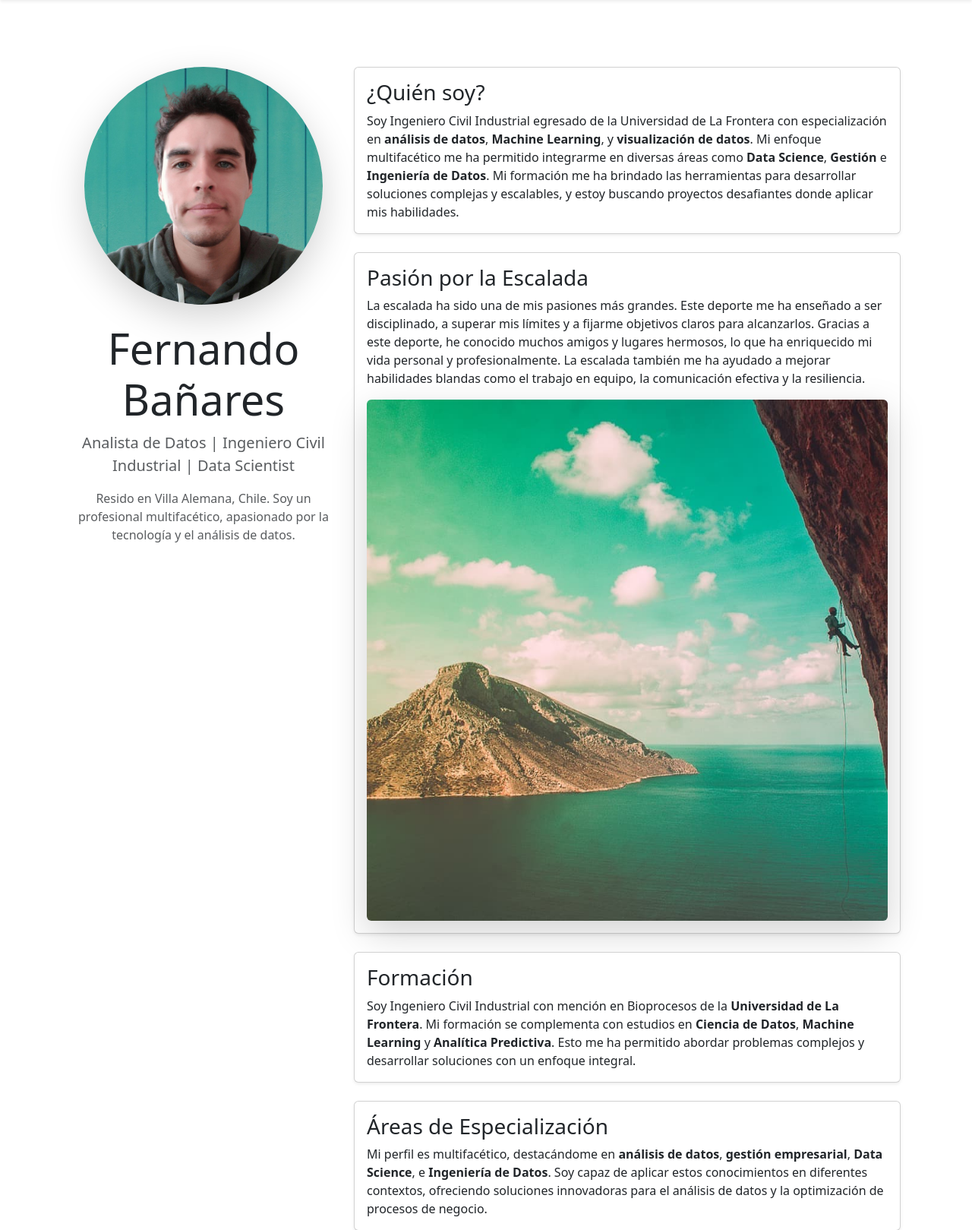
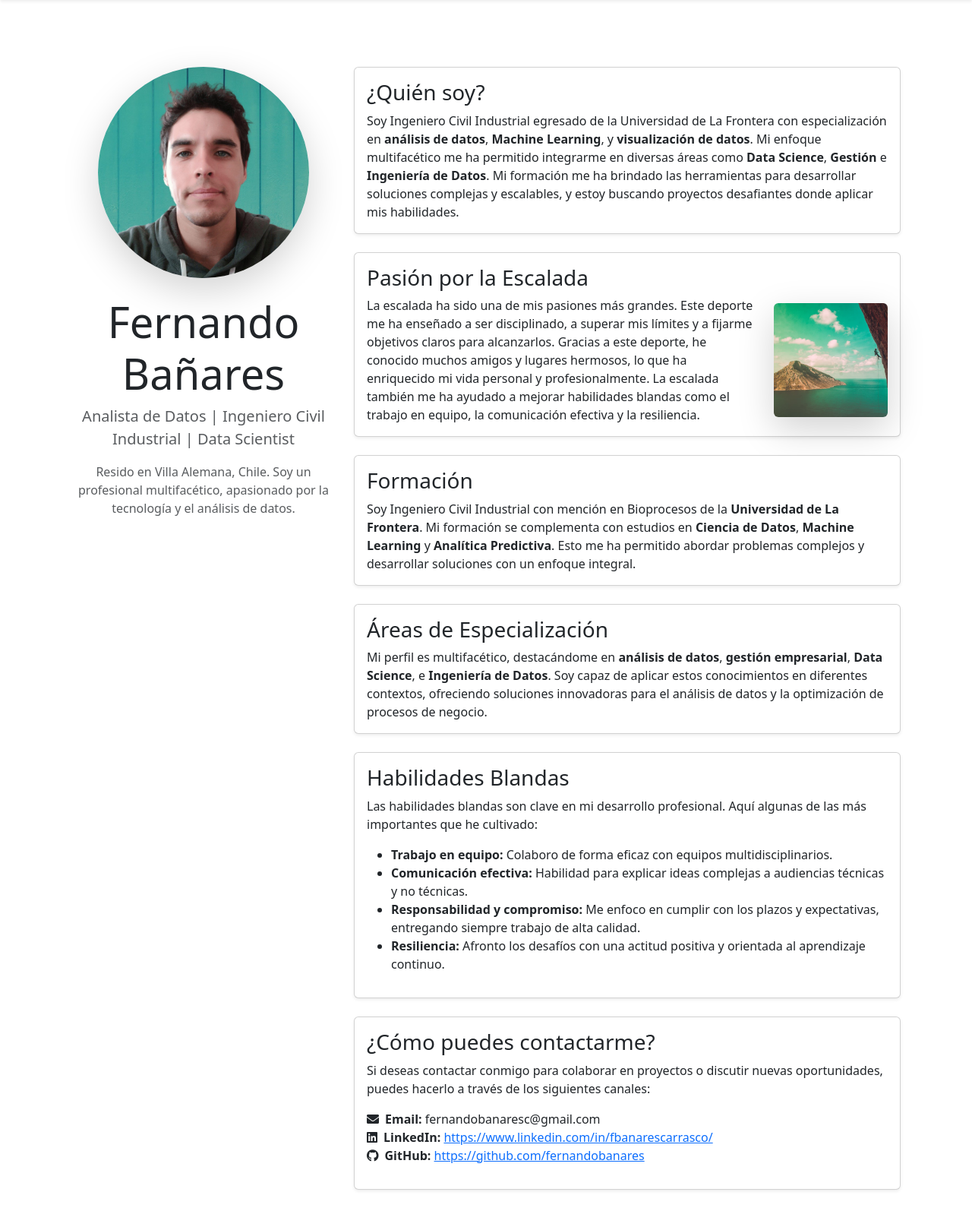
Before and after one commit to fernandobanares/portafolio1, a Django app: page /sobre-mi/ in a window 1280 px wide. Shown: the part 56-1675 px from the top of the page at 76% size. Run offline with Django 5.2, Linux system fonts and the light colour scheme.

Commit message:
7 mejora

```diff
--- a/templates/sobre_mi.html
+++ b/templates/sobre_mi.html
@@ -8,7 +8,7 @@
     <div class="row">
         <!-- Columna de información personal y foto -->
         <div class="col-lg-4 col-md-12 mb-4 text-center">
-            <img src="{% static 'images/fernando_banares.jpg' %}" class="img-fluid rounded-circle shadow-lg" alt="Fernando Bañares" style="max-width: 90%; height: auto;">
+            <img src="{% static 'images/fernando_banares.jpg' %}" class="img-fluid rounded-circle shadow-lg" alt="Fernando Bañares" style="max-width: 80%; height: auto;">
             <h1 class="display-4 mt-4">Fernando Bañares</h1>
             <p class="lead text-muted">Analista de Datos | Ingeniero Civil Industrial | Data Scientist</p>
             <p class="text-muted">Resido en Villa Alemana, Chile. Soy un profesional multifacético, apasionado por la tecnología y el análisis de datos.</p>
@@ -28,10 +28,16 @@
             <div class="card shadow-sm mb-4">
                 <div class="card-body">
                     <h3 class="card-title">Pasión por la Escalada</h3>
-                    <p class="card-text">
-                        La escalada ha sido una de mis pasiones más grandes. Este deporte me ha enseñado a ser disciplinado, a superar mis límites y a fijarme objetivos claros para alcanzarlos. Gracias a este deporte, he conocido muchos amigos y lugares hermosos, lo que ha enriquecido mi vida personal y profesionalmente. La escalada también me ha ayudado a mejorar habilidades blandas como el trabajo en equipo, la comunicación efectiva y la resiliencia.
-                    </p>
-                    <img src="{% static 'images/escalada.jpg' %}" class="img-fluid rounded shadow-lg" alt="Escalada en roca" style="max-width: 100%; height: auto;">
+                    <div class="d-flex align-items-center">
+                        <div class="me-4">
+                            <p class="card-text">
+                                La escalada ha sido una de mis pasiones más grandes. Este deporte me ha enseñado a ser disciplinado, a superar mis límites y a fijarme objetivos claros para alcanzarlos. Gracias a este deporte, he conocido muchos amigos y lugares hermosos, lo que ha enriquecido mi vida personal y profesionalmente. La escalada también me ha ayudado a mejorar habilidades blandas como el trabajo en equipo, la comunicación efectiva y la resiliencia.
+                            </p>
+                        </div>
+                        <div>
+                            <img src="{% static 'images/escalada.jpg' %}" class="img-fluid rounded shadow-lg" alt="Escalada en roca" style="max-width: 150px; height: auto;">
+                        </div>
+                    </div>
                 </div>
             </div>
 
```
